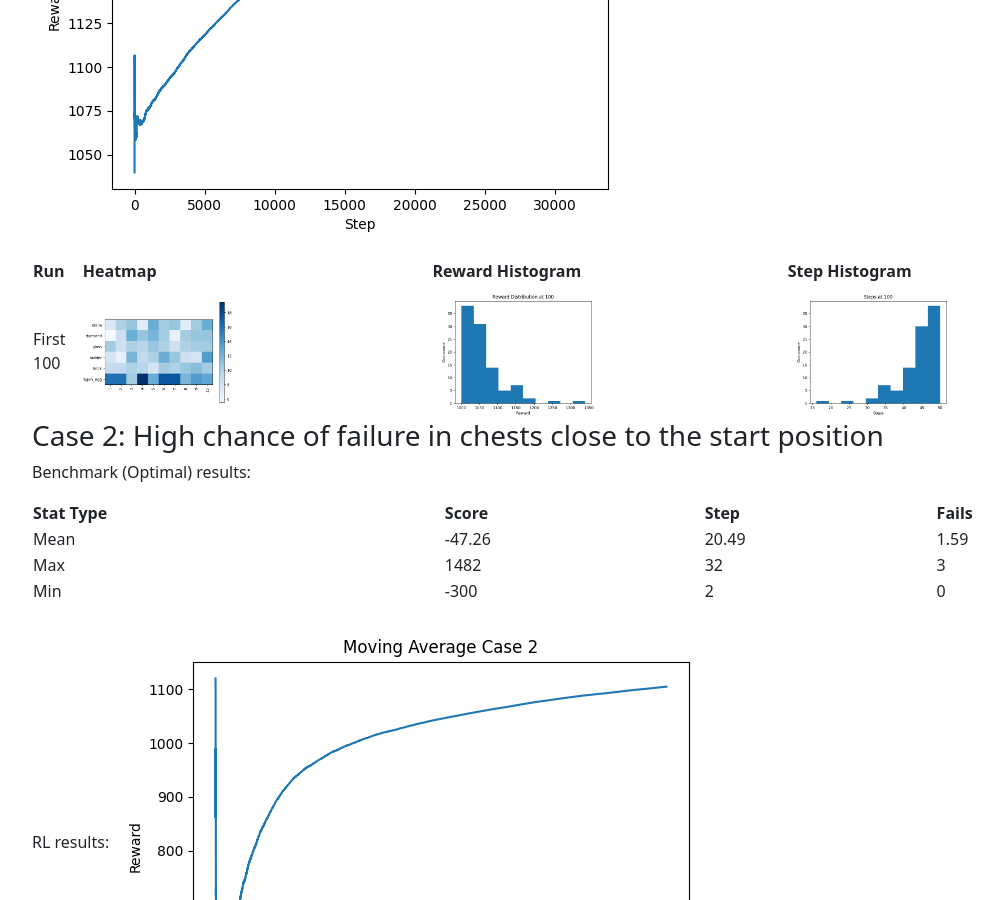
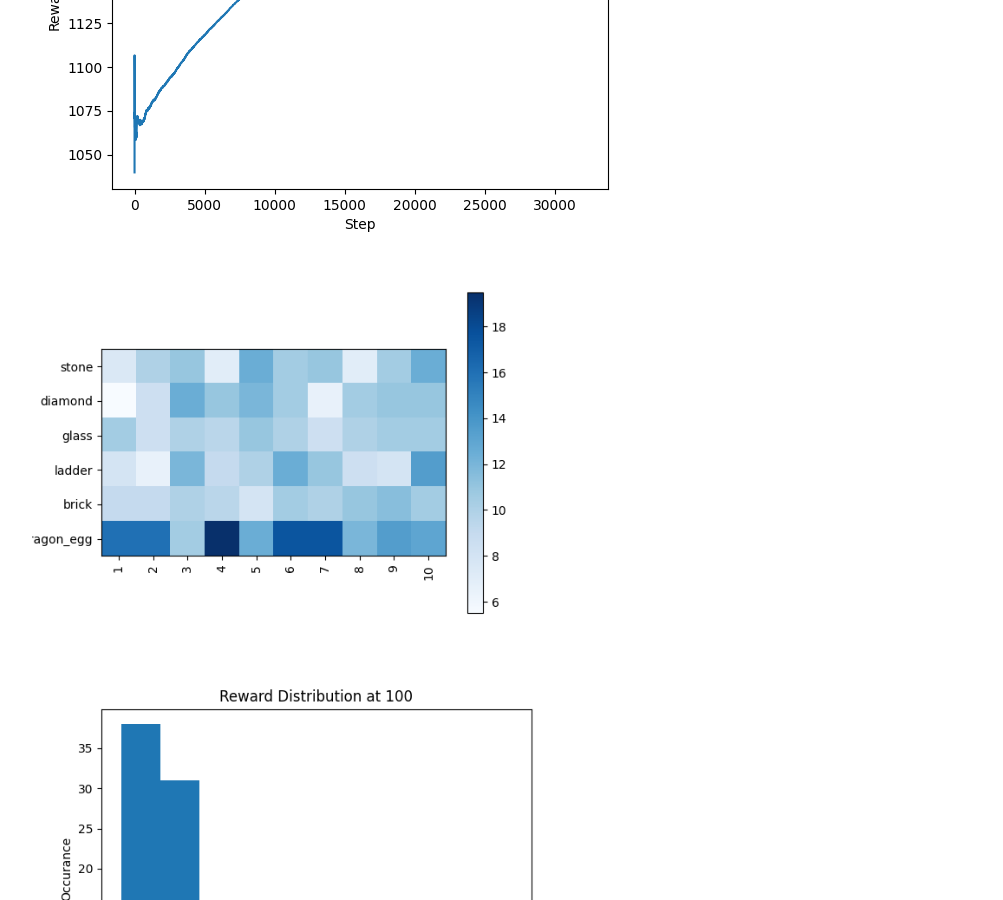
Before and after one commit to burwinliu-zz/LibraryOfAlexandria, a Jekyll site: the page built from docs/final.md, in a window 1280 px wide and 900 px high, scrolled down 7839 px. Shown: the whole window, without its empty margins (53-1056 px from the left). Built offline with Jekyll 4.4.1, drawn with Linux system fonts in a browser that asks for light colours.

Commit message:
Update final.md

```diff
--- a/docs/final.md
+++ b/docs/final.md
@@ -258,20 +258,9 @@ By running both benchmarks and solution on these settings, we can ensure that di
 
 ###### RL results:
 <img src="static/graphs/case1/case1.png"/>
-<table style="width:100%">
- <tr>
-    <th> Run </th>
-    <th>Heatmap</th>
-    <th>Reward Histogram</th>
-    <th>Step Histogram</th>
- </tr>
- <tr>
-     <td>First 100</td>
-     <td> <img src="static/graphs/case1/first/heatmap100.png" style="width: 50%; height: 50%"/> </td>
-     <td> <img src="static/graphs/case1/first/reward_histogram100.png" style="width: 50%; height: 50%"/> </td>
-     <td> <img src="static/graphs/case1/first/step_histogram100.png" style="width: 50%; height: 50%"/> </td>
- </tr>
-</table>
+ <img src="static/graphs/case1/first/heatmap100.png" style="width: 50%; height: 50%"/>
+ <img src="static/graphs/case1/first/reward_histogram100.png" style="width: 50%; height: 50%"/>
+ <img src="static/graphs/case1/first/step_histogram100.png" style="width: 50%; height: 50%"/>
 
 
 
```
